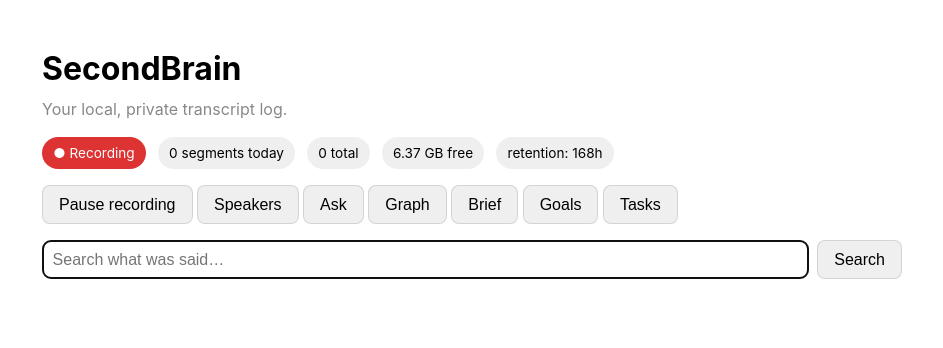
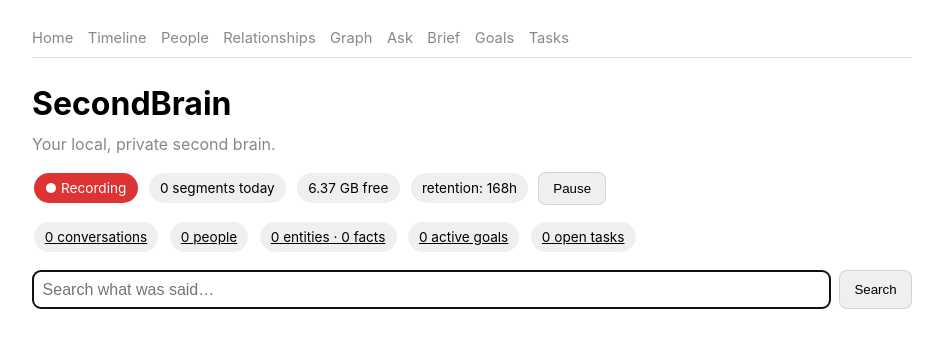
Before and after one commit to gbhall99/SecondBrain, a FastAPI app: page / in a window 1280 px wide. Shown: the top 348 px of the page, without its empty margins (168-1111 px from the left). Run offline with FastAPI, Linux system fonts and the light colour scheme; data comes from the database, SQL or seed files in the repository; data that the repository does not hold is empty; some libraries are stand-ins or nearby versions.

Commit message:
Phase 8D: unified web dashboard (base template + home) (#35)
- web/templates/base.html: shared nav (Home · Timeline · People · Relationships
  · Graph · Ask · Brief · Goals · Tasks) + consolidated styles, with title/
  style/content blocks.
- index.html rewritten as the home dashboard extending base: recording status +
  corpus_stats pills that deep-link to each section (conversations→timeline,
  people, entities/facts→graph, goals, tasks, brief) + capture span + search.
  Index route now passes corpus_stats.
- person/relationships/timeline templates refactored to extend base.html so the
  whole People & Memory experience shares one nav.
- tests/test_api.py: home shows the shared nav links; new pages render with the
  shared nav.

Completes Phase 8 (People & Memory Intelligence): dossier → relationships →
timeline → unified dashboard.

ruff + pytest (229 passed) + alembic upgrade head all green.


Claude-Session: https://claude.ai/code/session_01C6MQECD7bxx3Z7ixi9hJf5

Co-authored-by: Claude <noreply@anthropic.com>

```diff
--- a/secondbrain/query/api.py
+++ b/secondbrain/query/api.py
@@ -96,7 +96,8 @@ def create_app(settings: Settings | None = None) -> FastAPI:
     def index(request: Request):
         with db() as conn:
             st = service.status(conn, settings)
-        return templates.TemplateResponse(request, "index.html", {"status": st})
+            stats = service.corpus_stats(conn)
+        return templates.TemplateResponse(request, "index.html", {"status": st, "stats": stats})
 
     @app.get("/api/status")
     def api_status():
--- /dev/null
+++ b/secondbrain/web/templates/base.html
@@ -0,0 +1,42 @@
+<!doctype html>
+<html lang="en">
+<head>
+  <meta charset="utf-8" />
+  <meta name="viewport" content="width=device-width, initial-scale=1" />
+  <title>{% block title %}SecondBrain{% endblock %}</title>
+  <style>
+    :root { color-scheme: light dark; }
+    body { font-family: -apple-system, system-ui, sans-serif; max-width: 880px;
+           margin: 0 auto; padding: 1.2rem 1.5rem; line-height: 1.5; }
+    a { color: inherit; }
+    h1 { margin-bottom: .25rem; }
+    .meta { color: #888; font-size: .85rem; }
+    .card { border: 1px solid #8884; border-radius: 10px; padding: .8rem 1rem; margin: .6rem 0; }
+    .pill { display: inline-block; padding: .3rem .7rem; border-radius: 999px;
+            background: #8882; font-size: .85rem; margin: .1rem; }
+    .nav { display: flex; flex-wrap: wrap; gap: .1rem .9rem; padding: .5rem 0;
+           border-bottom: 1px solid #8884; margin-bottom: 1rem; font-size: .92rem; }
+    .nav a { text-decoration: none; color: #888; }
+    .nav a:hover { color: inherit; font-weight: 600; }
+    table { border-collapse: collapse; width: 100%; }
+    th, td { text-align: left; padding: .45rem .6rem; border-bottom: 1px solid #8884; }
+    button { padding: .5rem .9rem; border-radius: 8px; border: 1px solid #8884;
+             cursor: pointer; background: #8882; }
+    {% block style %}{% endblock %}
+  </style>
+</head>
+<body>
+  <nav class="nav">
+    <a href="/">Home</a>
+    <a href="/timeline">Timeline</a>
+    <a href="/speakers">People</a>
+    <a href="/relationships">Relationships</a>
+    <a href="/graph">Graph</a>
+    <a href="/chat">Ask</a>
+    <a href="/brief">Brief</a>
+    <a href="/goals">Goals</a>
+    <a href="/tasks">Tasks</a>
+  </nav>
+  {% block content %}{% endblock %}
+</body>
+</html>
--- a/secondbrain/web/templates/index.html
+++ b/secondbrain/web/templates/index.html
@@ -1,71 +1,59 @@
-<!doctype html>
-<html lang="en">
-<head>
-  <meta charset="utf-8" />
-  <meta name="viewport" content="width=device-width, initial-scale=1" />
-  <title>SecondBrain</title>
-  <style>
-    :root { color-scheme: light dark; }
-    body { font-family: -apple-system, system-ui, sans-serif; max-width: 860px;
-           margin: 0 auto; padding: 1.5rem; line-height: 1.5; }
-    h1 { margin-bottom: .25rem; }
+{% extends "base.html" %}
+{% block title %}SecondBrain{% endblock %}
+{% block style %}
     .sub { color: #888; margin-top: 0; }
-    .status { display: flex; flex-wrap: wrap; gap: .75rem; margin: 1rem 0; }
-    .pill { padding: .35rem .7rem; border-radius: 999px; background: #8882;
-            font-size: .85rem; }
+    .status { display: flex; flex-wrap: wrap; gap: .5rem; margin: 1rem 0; }
     .rec-on { background: #d33; color: #fff; }
     .rec-off { background: #999; color: #fff; }
     form { display: flex; gap: .5rem; margin: 1rem 0; }
     input[type=text] { flex: 1; padding: .6rem; font-size: 1rem;
                        border: 1px solid #8884; border-radius: 8px; }
-    button { padding: .6rem 1rem; font-size: 1rem; border-radius: 8px;
-             border: 1px solid #8884; cursor: pointer; background: #8882; }
     .hit { border-bottom: 1px solid #8883; padding: .6rem 0; }
     .hit .meta { color: #888; font-size: .8rem; }
     mark, .hit b { background: #fd05; }
-    .controls { margin: 1rem 0; }
-  </style>
-</head>
-<body>
+    .stats { display: flex; flex-wrap: wrap; gap: .5rem; margin: 1rem 0; }
+{% endblock %}
+{% block content %}
   <h1>SecondBrain</h1>
-  <p class="sub">Your local, private transcript log.</p>
+  <p class="sub">Your local, private second brain.</p>
 
-  <div class="status" id="status">
+  <div class="status">
     <span class="pill {{ 'rec-on' if status.recording else 'rec-off' }}">
       {{ '● Recording' if status.recording else '⏸ Paused' }}
     </span>
     <span class="pill">{{ status.segments_today }} segments today</span>
-    <span class="pill">{{ status.segments_total }} total</span>
     <span class="pill">{{ status.disk_free_gb }} GB free</span>
     <span class="pill">retention: {{ status.retention_hours }}h</span>
+    <button onclick="toggle()">
+      {{ 'Pause' if status.recording else 'Resume' }}
+    </button>
   </div>
 
-  <div class="controls">
-    <button onclick="toggle()" id="toggleBtn">
-      {{ 'Pause recording' if status.recording else 'Resume recording' }}
-    </button>
-    <a href="/speakers"><button>Speakers{% if status.unknown_clusters_pending %}
-      ({{ status.unknown_clusters_pending }} to label){% endif %}</button></a>
-    <a href="/chat"><button>Ask</button></a>
-    <a href="/graph"><button>Graph</button></a>
-    <a href="/brief"><button>Brief{% if status.digest_count_today %}
-      ({{ status.digest_count_today }}){% endif %}</button></a>
-    <a href="/goals"><button>Goals</button></a>
-    <a href="/tasks"><button>Tasks</button></a>
+  {% if stats %}
+  <div class="stats">
+    <a class="pill" href="/timeline">{{ stats.conversations }} conversations</a>
+    <a class="pill" href="/speakers">{{ stats.speakers }} people</a>
+    <a class="pill" href="/graph">{{ stats.kg_nodes }} entities · {{ stats.kg_edges }} facts</a>
+    <a class="pill" href="/goals">{{ stats.goals_active }} active goals</a>
+    <a class="pill" href="/tasks">{{ stats.tasks_open }} open tasks</a>
+    {% if status.digest_count_today %}
+    <a class="pill" href="/brief">{{ status.digest_count_today }} brief items</a>{% endif %}
   </div>
+  {% if stats.first_day %}
+  <p class="meta">Captured {{ stats.first_day }} → {{ stats.last_day }} ·
+     {{ stats.segments }} segments total</p>{% endif %}
+  {% endif %}
 
   <form onsubmit="doSearch(event)">
     <input type="text" id="q" placeholder="Search what was said…" autofocus />
     <button type="submit">Search</button>
   </form>
-
   <div id="results"></div>
 
   <script>
     async function toggle() {
       const recording = document.querySelector('.rec-on');
-      const ep = recording ? '/api/pause' : '/api/resume';
-      await fetch(ep, { method: 'POST' });
+      await fetch(recording ? '/api/pause' : '/api/resume', { method: 'POST' });
       location.reload();
     }
     async function doSearch(e) {
@@ -80,14 +68,10 @@
         const spk = h.speaker
           ? `<b>${escapeHtml(h.speaker)}${h.speaker_low_confidence ? ' (?)' : ''}:</b> `
           : '';
-        return `
-        <div class="hit">
-          <div>${spk}${h.snippet || escapeHtml(h.text)}</div>
-          <div class="meta">${h.start_at || ''} · file #${h.audio_file_id} · ${h.start_offset_s.toFixed(1)}s</div>
-        </div>`;
+        return `<div class="hit"><div>${spk}${h.snippet || escapeHtml(h.text)}</div>
+          <div class="meta">${h.start_at || ''} · file #${h.audio_file_id} · ${h.start_offset_s.toFixed(1)}s</div></div>`;
       }).join('');
     }
     function escapeHtml(s){return s.replace(/[&<>]/g,c=>({'&':'&amp;','<':'&lt;','>':'&gt;'}[c]));}
   </script>
-</body>
-</html>
+{% endblock %}
```
Also changed, not shown: secondbrain/web/templates/person.html (+7 -23 lines), secondbrain/web/templates/relationships.html (+6 -21 lines), secondbrain/web/templates/timeline.html (+6 -19 lines), tests/test_api.py (+11 -0 lines).
